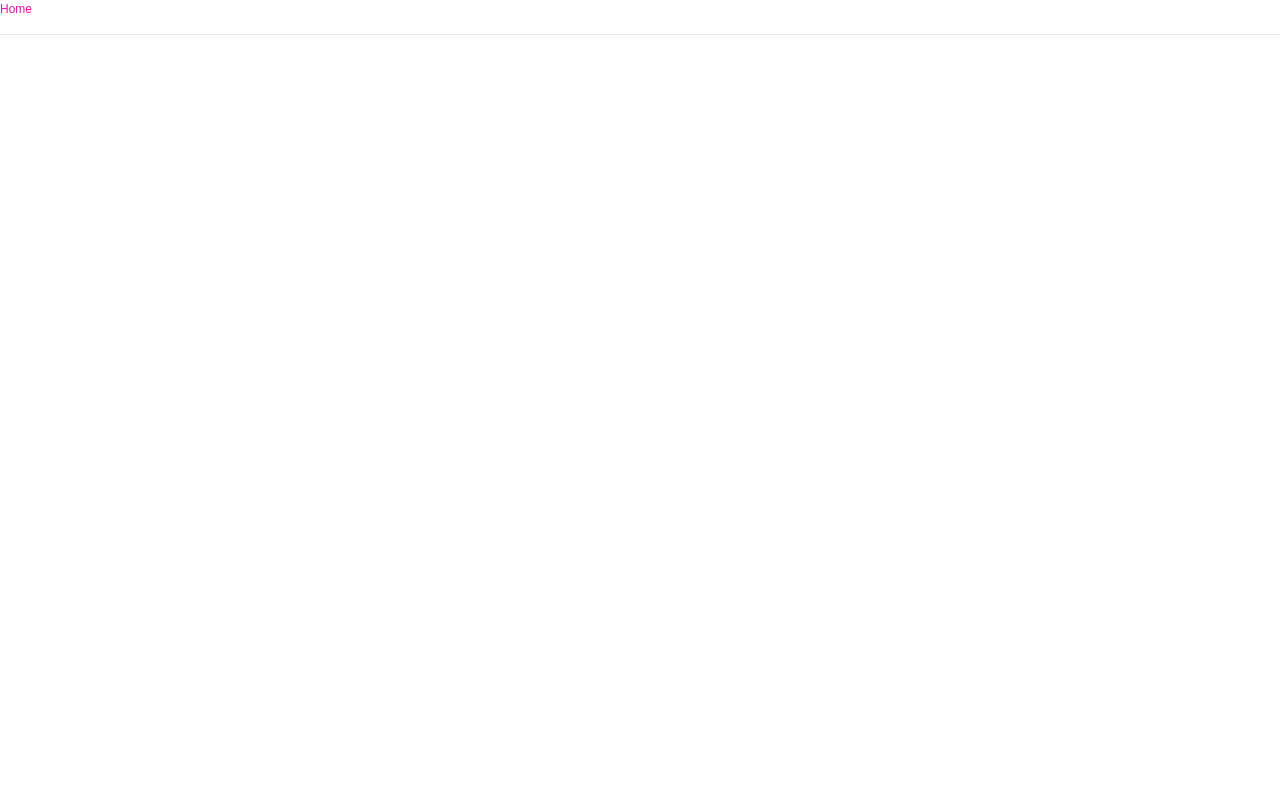
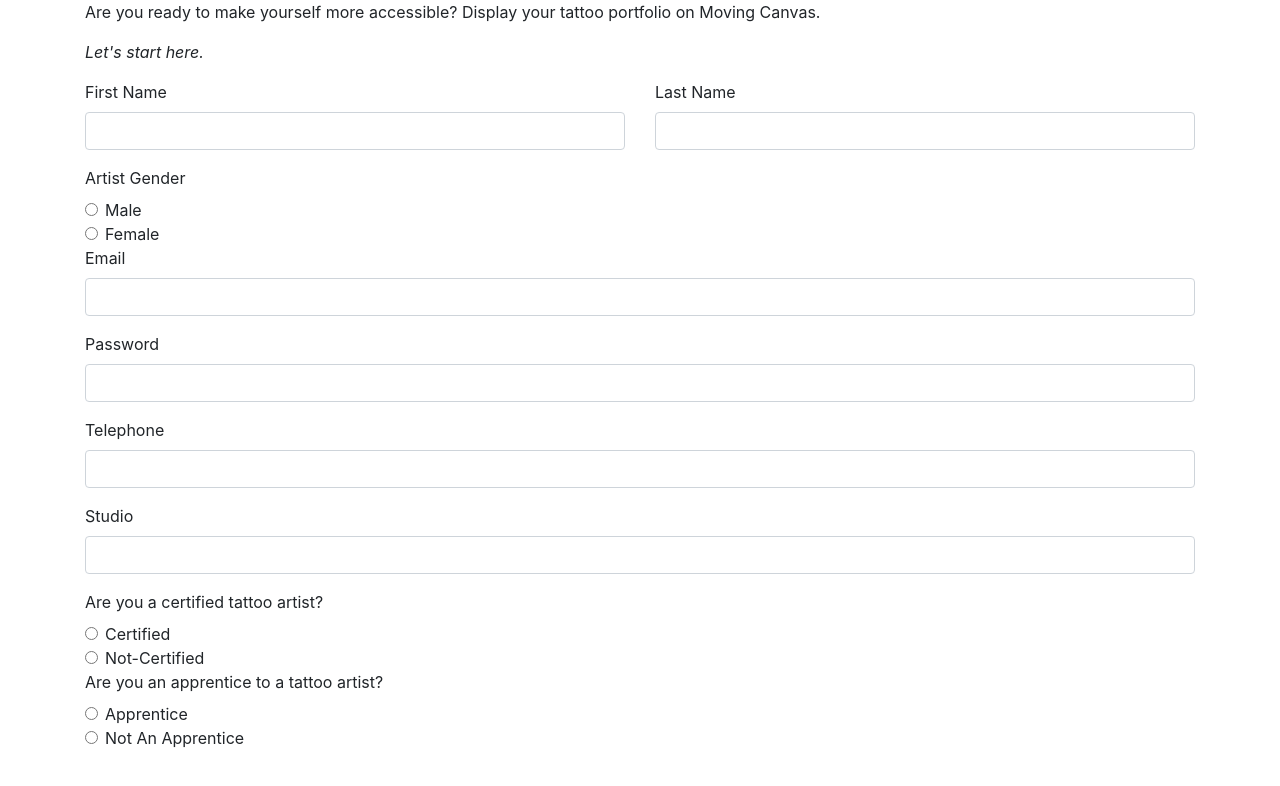
Before and after one commit to arnoldrz2/mc-react, a React (Create React App) app: page /artistsignup in a window 1280 px wide. Shown: the top 786 px of the page. Built offline with nearby package versions, Linux system fonts and the light colour scheme.

Commit message:
basic links setup

```diff
--- a/src/App.js
+++ b/src/App.js
@@ -5,88 +5,31 @@ import ArtistSignUp from './components/ArtistSignUp';
 import HomePage from './components/HomePage';
 
 
-const Home = () => (
+const Splash = () => (
   <div>
     <SplashPage/>
   </div>
 )
 
-const About = () => (
+const Home = () => (
+  <div>
+    <HomePage/>
+  </div>
+)
+
+const ArtSignUp = () => (
   <div>
     <ArtistSignUp/>
   </div>
 )
 
-const Topic = () => (
-  <div>
-    <HomePage/>
-  </div>
-)
-
-const Topics = ({ match }) => (
-  <div>
-    <h2>Topics</h2>
-    <ul>
-      <li>
-        <Link to={`${match.url}/rendering`}>
-          Rendering with React
-        </Link>
-      </li>
-      <li>
-        <Link to={`${match.url}/components`}>
-          Components
-        </Link>
-      </li>
-      <li>
-        <Link to={`${match.url}/props-v-state`}>
-          Props v. State
-        </Link>
-      </li>
-    </ul>
-
-    <Route path={`${match.path}/:topicId`} component={Topic}/>
-    <Route exact path={match.path} render={() => (
-      <h3>Please select a topic.</h3>
-    )}/>
-  </div>
-)
-
-const BasicExample = () => (
+const AppLinks = () => (
   <Router>
     <div>
-      <ul>
-        <li><Link to="/">Home</Link></li>
-        <li><Link to="/about">About</Link></li>
-        <li><Link to="/topics">Topics</Link></li>
-      </ul>
-
-      <hr/>
-
-      <Route exact path="/" component={Home}/>
-      <Route path="/about" component={About}/>
-      <Route path="/topics" component={Topic}/>
+      <Route exact path="/" component={Splash}/>
+      <Route path="/home" component={Home}/>
+      <Route path="/artistsignup" component={ArtSignUp}/>
     </div>
   </Router>
 )
-export default BasicExample
-
-
-
-
-
-
-// export default App;
-
-
-// Extra Code Below
-
-// class App extends Component {
-//   render() {
-//     return (
-//       <div>
-//         {/* {this.props.children} */}
-//         <SplashPage/>
-//       </div>
-//     );
-//   }
-// }
+export default AppLinks;
```
